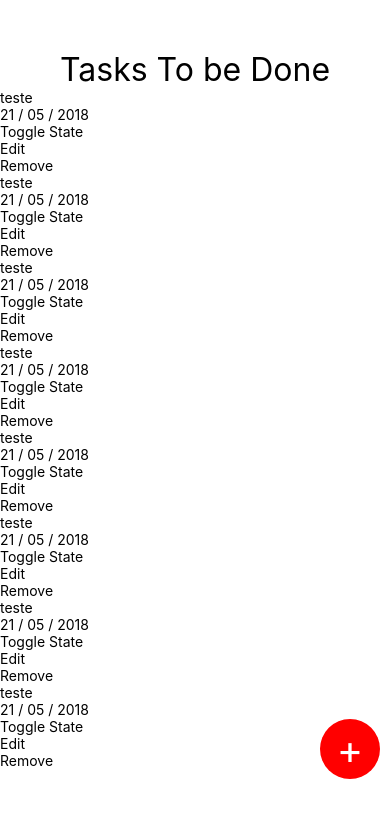
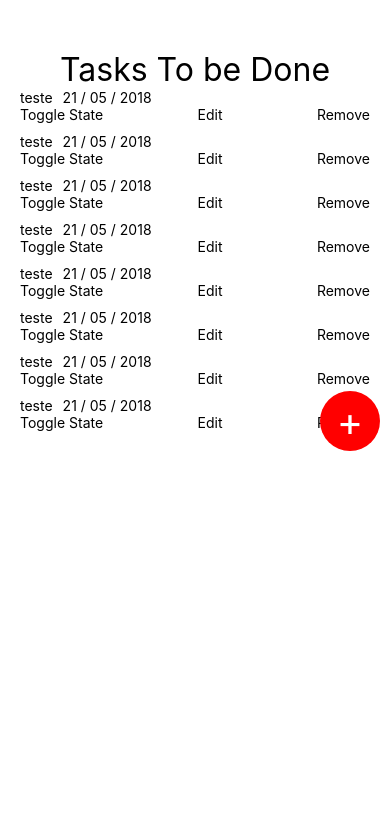
Before and after one commit to pedrogasparcs/first-react-native, a React Native app: screen / in a window 390 px wide. Shown: the top 818 px of the page. Built offline with nearby package versions, Linux system fonts and the light colour scheme.

Commit message:
development

```diff
--- a/components/Todo/Item.js
+++ b/components/Todo/Item.js
@@ -53,9 +53,11 @@ class Item extends Component {
     }
 
     render () {
+        console.log("Render Item", this.props)
         const {text, date} = this.state.data
-        return <View>
-            <View>{
+        return <View style={{marginBottom: 10}}>
+            <View style={{paddingHorizontal: 20, flexDirection: 'row'}}>
+                <View style={{marginRight: 10}}>{
                     this.props.isEditing
                     ? <TextInput value={this.state.data.text}
                                 onChangeText={this.handleInputChange.bind(this, 'text')}
@@ -69,10 +71,13 @@ class Item extends Component {
                         />
                     : <Text>{formatDate(date)}</Text>
                 }</View>
+            </View>
+            <View style={{paddingHorizontal: 20, flexDirection: 'row', justifyContent: 'space-between'}}>
                 <TouchableOpacity onPress={this.handleStateChange}><Text>Toggle State</Text></TouchableOpacity>
                 <TouchableOpacity onPress={this.handleEdit}><Text>{this.props.isEditing ? "Save" : "Edit"}</Text></TouchableOpacity>
                 <TouchableOpacity onPress={this.props.onRemove} disabled={this.props.cantRemove}><Text>Remove</Text></TouchableOpacity>
             </View>
+        </View>
     }
 }
 export default Item;
--- a/components/Todo/List.js
+++ b/components/Todo/List.js
@@ -18,9 +18,11 @@ class List extends Component {
         !this.props.onRemove || this.props.onRemove (index)
     }
     handleSomeEditing (index) {
+        console.log ("handleSomeEditing", index)
         this.setState({index_editing: index})
     }
     renderItem (item, index) {
+        console.log("List renderItem", index)
         return <TodoItem key={"item" + index}
                          data={item}
                          isEditing={index === this.state.index_editing}
@@ -31,6 +33,7 @@ class List extends Component {
                />
     }
     render () {
+        console.log ("Render List", this.state.index_editing)
         return <View className="todo-list">
             <FlatList
                 data={this.props.list}
```
Also changed, not shown: App.js (line endings or trailing spaces). Lines whose indentation alone changed are shown as unchanged.
